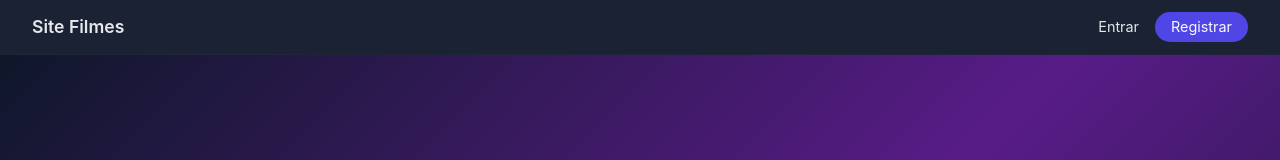
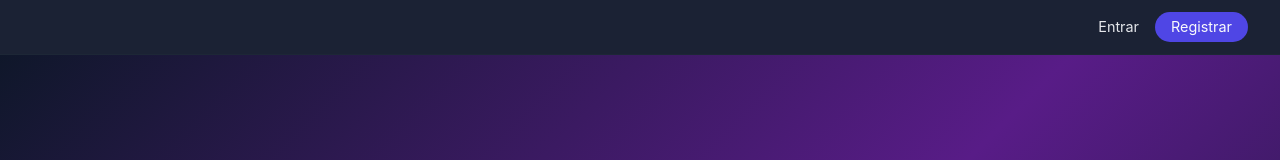
Before and after one commit to ThiagoVinny/site-filmes, a React (Create React App) app: page /login in a window 1280 px wide. Shown: the top 160 px of the page. Built offline with nearby package versions, Linux system fonts and the light colour scheme.

Commit message:
Atualizando

```diff
--- a/src/components/Header.js
+++ b/src/components/Header.js
@@ -34,7 +34,6 @@ export default function Header() {
                     to="/"
                     style={{ color: "#e5e7eb", textDecoration: "none", fontWeight: 600, fontSize: "1.1rem" }}
                 >
-                    Site Filmes
                 </Link>
                 {user && (
                     <>
--- a/src/pages/Login.js
+++ b/src/pages/Login.js
@@ -1,4 +1,3 @@
-// src/pages/Login.js
 import React, { useState } from "react";
 import { useNavigate, useLocation, Link } from "react-router-dom";
 import { useAuth } from "../context/AuthContext";
```
